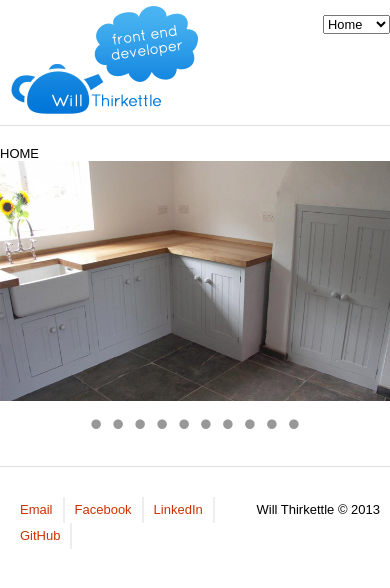
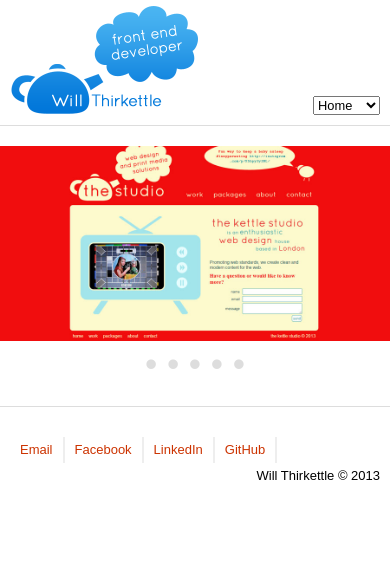
Before and after one commit to SirKettle/willthirkettle, a PHP site: page / in a window 390 px wide. Shown: the top 588 px of the page. Run offline with PHP 8.4, Linux system fonts and the light colour scheme.

Commit message:
added some new content, styling and mobile tweaks

```diff
--- a/assets/css/default.css
+++ b/assets/css/default.css
@@ -15,11 +15,12 @@
 }
 
 .cWrapper{
-	max-width:1000px;
+	max-width:900px;
 	margin:0 auto;
 }
 
 header{
+	position:relative;
 	padding:10px 20px 20px;
 	border-bottom:solid 1px #ddd;
 	margin-bottom:20px;
@@ -84,6 +85,7 @@
 
 footer p{
 	float:right;
+	clear:left;
 	margin-left:10px;
 }
 
@@ -105,14 +107,10 @@
 		background-size:contain;
 	}
 
-	nav {
-		position: absolute;
-		top:15px; left:auto; right:0;
-		width: auto;
-	}
-
 	#iMobileNavigation{
-		display:inline;
+		display:block;
+		position:absolute;
+		bottom:10px; right:10px;
 	}
 
 	#iMainNavigation{
@@ -132,7 +130,7 @@
 
 .cSwiperView p{
 	text-align:center;
-	opacity:0.4;
+	opacity:0.13;
 	font-size:35px;
 	line-height:45px;
 	margin:0;
@@ -143,19 +141,20 @@
 .cSwiperView .cNextArrow{
 	background:url(../img/swipercontrols.png) no-repeat;
 	position:absolute;
-	top:10px;
+	bottom:10px;
+	left:50%;
 	width:50px; height:55px;
 	cursor:pointer;
 	z-index:99;
 }
 
 .cSwiperView .cPrevArrow{
-	left:10px;
+	margin-left:-100px;
 	background-position:-150px 0;
 }
 
 .cSwiperView .cPlayPause{
-	left:340px;
+	margin-left:-25px;
 	background-position:0 0;
 }
 
@@ -164,7 +163,7 @@
 }
 
 .cSwiperView .cNextArrow{
-	right:10px;
+	margin-left:50px;
 	background-position:-100px 0;
 }
 
--- a/assets/data/gallery_portfolio.json
+++ b/assets/data/gallery_portfolio.json
@@ -4,19 +4,9 @@
 		"ThumbPath": "assets/img/gal/thumb/",
 		"FileNames": [ "kitchen001.jpg", "kitchen002.jpg", "kitchen003.jpg", "kitchen004.jpg", "kitchen005.jpg", "kitchen006.jpg", "kitchen007.jpg", "kitchen008.jpg", "kitchen009.jpg", "kitchen010.jpg", "kitchen011.jpg", "kitchen012.jpg", "kitchen013.jpg", "kitchen014.jpg", "kitchen015.jpg", "kitchen016.jpg", "kitchen017.jpg", "kitchen018.jpg", "kitchen019.jpg", "kitchen020.jpg", "kitchen021.jpg", "kitchen022.jpg", "kitchen023.jpg", "kitchen024.jpg", "kitchen025.jpg", "kitchen026.jpg", "kitchen027.jpg", "kitchen028.jpg", "kitchen029.jpg", "kitchen030.jpg" ]
 	},
-	"Living": {
+	"Portfolio": {
 		"ImagePath": "assets/img/gal/image/",
 		"ThumbPath": "assets/img/gal/thumb/",
-		"FileNames": [ "living001.jpg", "living002.jpg", "living003.jpg", "living004.jpg", "living005.jpg", "living006.jpg", "living007.jpg", "living008.jpg", "living009.jpg", "living010.jpg", "living011.jpg", "living012.jpg", "living013.jpg", "living014.jpg", "living015.jpg" ]
-	},
-	"Bedroom": {
-		"ImagePath": "assets/img/gal/image/",
-		"ThumbPath": "assets/img/gal/thumb/",
-		"FileNames": [ "bedroom001.jpg", "bedroom002.jpg", "bedroom003.jpg", "bedroom004.jpg", "bedroom005.jpg", "bedroom006.jpg", "bedroom007.jpg", "bedroom008.jpg", "bedroom009.jpg", "bedroom010.jpg" ]
-	},
-	"Scrapbook": {
-		"ImagePath": "assets/img/gal/image/",
-		"ThumbPath": "assets/img/gal/thumb/",
-		"FileNames": [ "scrapbook001.jpg", "scrapbook002.jpg", "scrapbook003.jpg", "scrapbook004.jpg", "scrapbook005.jpg", "scrapbook006.jpg", "scrapbook007.jpg", "scrapbook008.jpg", "scrapbook009.jpg", "scrapbook010.jpg", "scrapbook011.jpg", "scrapbook012.jpg", "scrapbook013.jpg" ]
+		"FileNames": [ "lyroke001.jpg", "tks001.jpg", "leap001.jpg", "iamplayr001.jpg", "evolve001.jpg" ]
 	}
 }
--- a/assets/js/devicemanager.js
+++ b/assets/js/devicemanager.js
@@ -4,6 +4,7 @@
 	var m_bMobile = false;
 	var m_cDimensions = {};
 	var m_$Body = $("body");
+	var m_nResizeTimerId = null;
 
 	function OnResize()
 	{
@@ -14,7 +15,12 @@
 		{
 			m_cDimensions.Width = nNewWidth;
 			m_cDimensions.Height = nNewHeight;
-			EventDispatcher.TriggerEvent("OnResize", $.extend({}, m_cDimensions));
+			clearTimeout(m_nResizeTimerId);
+			Log.Log("attempt");
+			m_nResizeTimerId = setTimeout(function(){
+			Log.Log("OnResize");
+				EventDispatcher.TriggerEvent("OnResize", $.extend({}, m_cDimensions));
+			}, 50);
 		}
 	}
 
--- a/assets/js/pages/home.js
+++ b/assets/js/pages/home.js
@@ -8,14 +8,18 @@
 		parent.Frame.empty();
 
 		$.getJSON("/assets/data/gallery_portfolio.json", function(cGalleries){
-			if (typeof cGalleries["Kitchen"] != "undefined")
+			if (typeof cGalleries["Portfolio"] != "undefined")
 			{
 				var cSwiperView = null;
 				var fLoadGallery = function(cGallery){
 
-					if (cSwiperView !== null)
+					if (cSwiperView === null)
 					{
-						cSwiperView.Hide();
+						//cSwiperView.Hide();
+						cSwiperView = new SwiperView({
+							ImagePath: cGallery.ImagePath,
+							ThumbPath: cGallery.ThumbPath
+						});
 					}
 
 					cSwiperView = new SwiperView({
@@ -30,7 +34,7 @@
 					});
 				};
 
-				fLoadGallery(cGalleries["Kitchen"]);
+				fLoadGallery(cGalleries["Portfolio"]);
 			}
 			else
 			{
--- a/assets/js/pages/pagebase.js
+++ b/assets/js/pages/pagebase.js
@@ -7,7 +7,7 @@
 	var m_nPageHeight = 0;
 
 	m_$Page.append(
-		$("<h1>").text(sTitle.toUpperCase()),
+		//$("<h1>").text(sTitle.toUpperCase()),
 		m_$Frame,
 		$("<div>").addClass("clear")
 	);
--- a/assets/js/pages/pagemanager.js
+++ b/assets/js/pages/pagemanager.js
@@ -3,6 +3,7 @@
 
 	var m_cPages = {};
 	var m_sCurrentPageKey = null;
+	var m_cCurrentPageArgs = null;
 	var m_bInTransition = false;
 	var m_$MainNav = $("#iMainNavigation");
 	var m_$MobileNav = $("#iMobileNavigation");
@@ -32,6 +33,8 @@
 				typeof cArgs.PageKey == "string" &&
 				typeof m_cPages[cArgs.PageKey] != "undefined")
 			{
+				m_cCurrentPageArgs = cArgs;
+
 				var cCurrentPage = m_cPages[cArgs.PageKey];
 
 				if (m_sCurrentPageKey && typeof m_cPages[m_sCurrentPageKey] != "undefined")
@@ -66,8 +69,10 @@
 			{
 				var cCurrentPage = m_cPages[m_sCurrentPageKey];
 
+				Log.Log(m_cCurrentPageArgs);
 				cCurrentPage.Hide(function(){
-					cCurrentPage.Show();
+					m_sCurrentPageKey = null;
+					PageManager.ShowPage(m_cCurrentPageArgs);
 				});
 			}
 
@@ -145,8 +150,8 @@
 		},
 		PageRendered: function(){
 			m_bInTransition = false;
-			Log.Log("- - - PageRendered: Transition = false");
-			Log.Log("================================");
+			//Log.Log("- - - PageRendered: Transition = false");
+			//Log.Log("================================");
 		}
 	};
 })();
--- a/assets/js/views/ui/swiperview.js
+++ b/assets/js/views/ui/swiperview.js
@@ -7,7 +7,7 @@
 	}, cArgs);
 	var parent = ExtendClass(this, new ViewBase("cSwiperView"));
 	var m_$Content = $("#iPageContent");
-	var m_aRatio = [732, 450];
+	var m_aRatio = [900, 450];
 	var m_nWidth = m_aRatio[0];
 	var m_nHeight = m_aRatio[1];
 	var m_bMobile = false;
--- a/index.html
+++ b/index.html
@@ -10,7 +10,12 @@
 		<link rel="stylesheet" href="/assets/css/default.css" />
 		<link rel="stylesheet" href="/assets/css/thirdparty/swiper.css" />
 		<!--[if lt IE 9]><script src="http://html5shiv.googlecode.com/svn/trunk/html5.js"></script><![endif]-->
-		<script src="/assets/js/libs/jquery.min.js"></script>
+		<meta name="viewport" content="width=device-width, initial-scale=1, maximum-scale=1">
+		<meta name="apple-mobile-web-app-capable" content="yes">
+		<meta name="apple-mobile-web-app-status-bar-style" content="black">
+		<link rel="apple-touch-icon" href="/assets/img/icons/57.png" />
+		<link rel="apple-touch-icon" sizes="72x72" href="/assets/img/icons/72.png" />
+		<link rel="apple-touch-icon" sizes="114x114" href="/assets/img/icons/114.png" />
 	</head>
 	<body>
 		<div class="cWrapper">
@@ -27,13 +32,13 @@
 				<div class="cClear"></div>
 			</div>
 			<footer>
-				<p>Will Thirkettle &copy; <span id="iCurrentYear"></span></p>
 				<ul>
 					<li><a href="mailto:will@thekettlestudio.co.uk">Email</a></li>
 					<li><a href="https://www.facebook.com/willthirkettle">Facebook</a></li>
 					<li><a href="http://uk.linkedin.com/in/thirkettle/">LinkedIn</a></li>
 					<li><a href="https://github.com/SirKettle">GitHub</a></li>
 				</ul>
+				<p>Will Thirkettle &copy; <span id="iCurrentYear"></span></p>
 				<div class="cClear"></div>
 			</footer>
 		</div>
```
Also changed, not shown: assets/img/gal/image/evolve001.jpg (added), assets/img/gal/image/iamplayr001.jpg (added), assets/img/gal/image/leap001.jpg (added), assets/img/gal/image/lyroke001.jpg (added), assets/img/gal/image/tks001.jpg (added), assets/img/icons/114.png (added), assets/img/icons/57.png (added), assets/img/icons/72.png (added).
